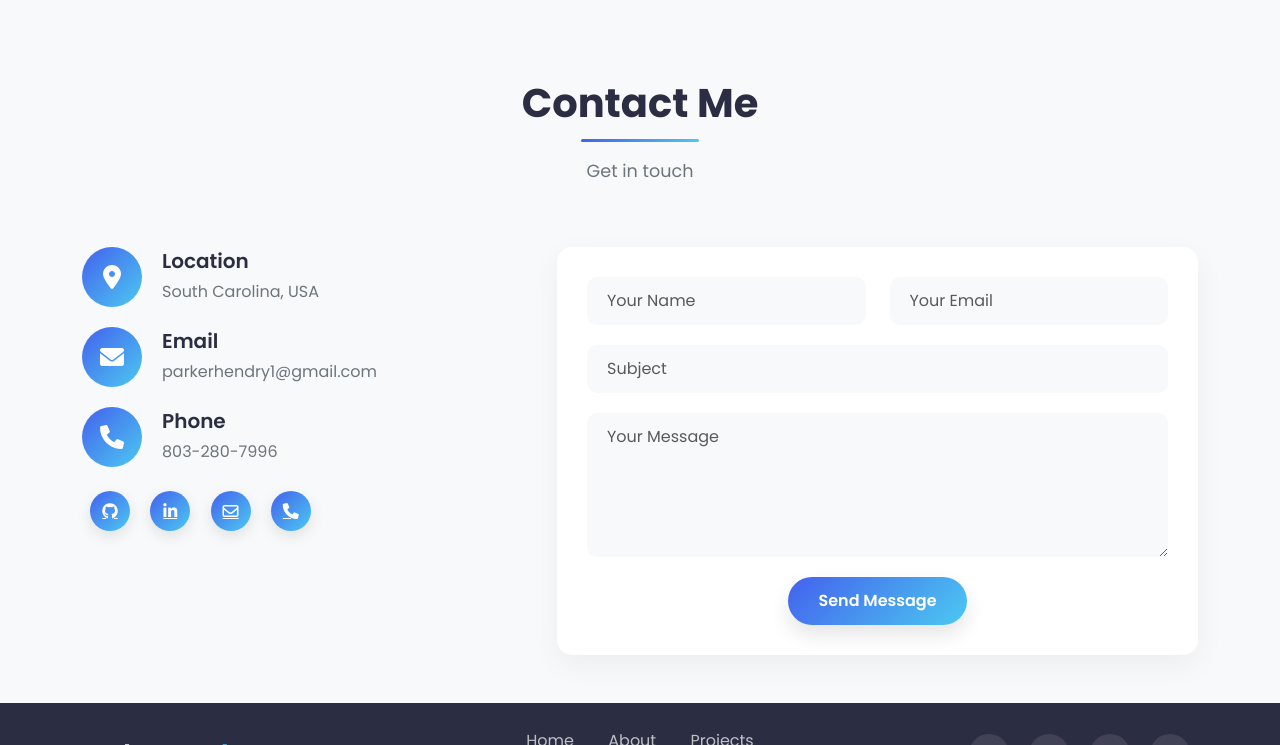
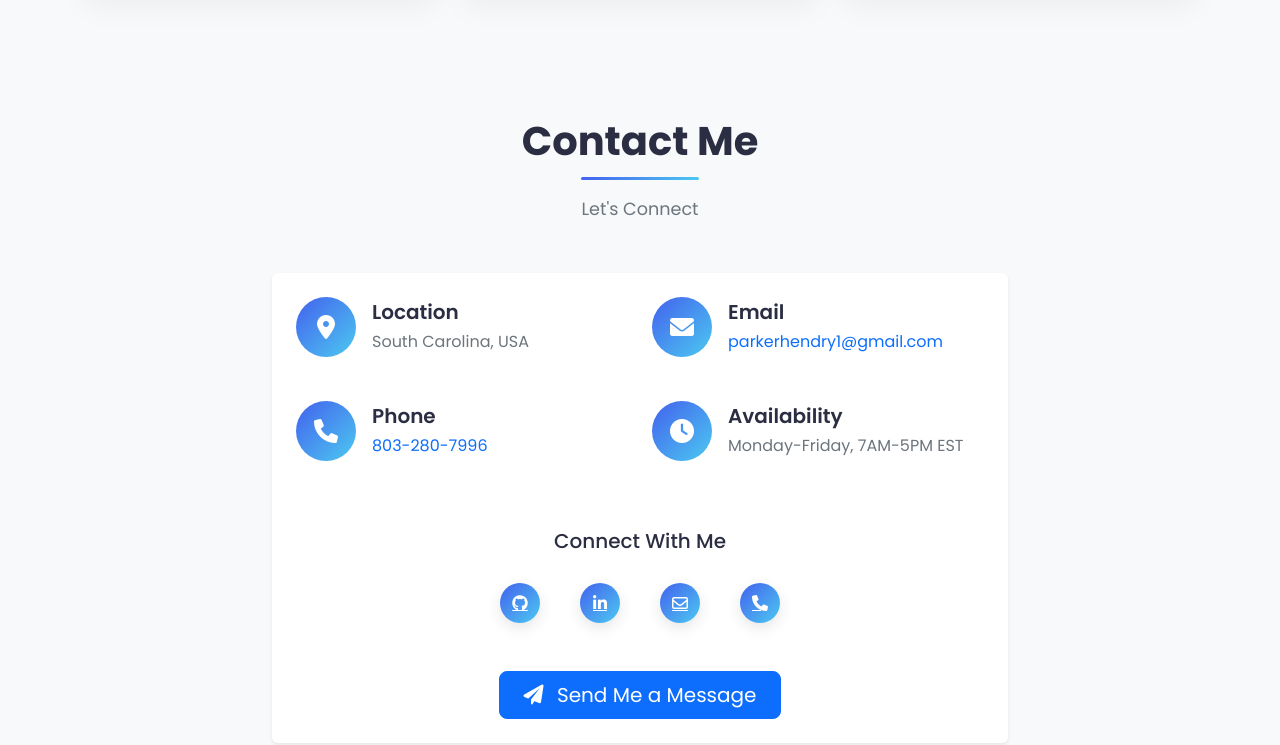
Before and after one commit to parkerhendry/parkerhendry.github.io, a plain HTML site: page index.html in a window 1280 px wide. Shown: the part 6149-6894 px from the top of the page. Drawn offline with nearby package versions, Linux system fonts and the light colour scheme.

Commit message:
Modified Portfolio

```diff
--- a/index.html
+++ b/index.html
@@ -772,6 +772,26 @@
             transform: translateY(-5px);
             box-shadow: 0 10px 20px rgba(0,0,0,0.2);
         }
+        .contact-info-card {
+            background-color: #fff;
+            border-radius: 10px;
+            transition: all 0.3s ease;
+        }
+
+        .contact-info-card:hover {
+            transform: translateY(-5px);
+            box-shadow: 0 10px 20px rgba(0,0,0,0.1) !important;
+        }
+
+        .social-icon {
+            color: #555;
+            transition: all 0.3s ease;
+        }
+
+        .social-icon:hover {
+            color: #007bff;
+            transform: translateY(-3px);
+        }
     </style>
 </head>
 <body>
@@ -988,7 +1008,7 @@
                         <div class="project-tags">
                             <span class="project-tag">Python</span>
                             <span class="project-tag">JavaScript</span>
-                            <span class="project-tag">Geotab API</span>
+                            <span class="project-tag">Geotab API/SDK</span>
                         </div>
                         <h4>Fleet Speed Violation Reporting & Automation Dashboard</h4>
                         <p>A web-based reporting dashboard that integrates with the Geotab API to fetch and analyze speeding violations across a fleet, with automated reporting capabilities.</p>
@@ -999,7 +1019,7 @@
                         <img src="/api/placeholder/600/400" alt="Geotab Project">
                         <div class="project-overlay">
                             <div class="project-links">
-                                <a href="https://github.com/parkerhendry/projects" target="_blank"><i class="fas fa-link"></i></a>
+                                <!--<a href="https://github.com/parkerhendry/projects" target="_blank"><i class="fas fa-link"></i></a>-->
                                 <a href="https://github.com/parkerhendry/projects" target="_blank"><i class="fab fa-github"></i></a>
                             </div>
                         </div>
@@ -1017,7 +1037,7 @@
                         <img src="/api/placeholder/600/400" alt="Geotab Project">
                         <div class="project-overlay">
                             <div class="project-links">
-                                <a href="https://github.com/parkerhendry/projects" target="_blank"><i class="fas fa-link"></i></a>
+                                <!--<a href="https://github.com/parkerhendry/projects" target="_blank"><i class="fas fa-link"></i></a>-->
                                 <a href="https://github.com/parkerhendry/projects" target="_blank"><i class="fab fa-github"></i></a>
                             </div>
                         </div>
@@ -1303,69 +1323,83 @@
     <!-- Contact Section -->
     <section id="contact" class="contact-section py-5" data-aos="fade-up">
         <div class="container">
-            <div class="section-title text-center">
+            <div class="section-title text-center mb-5">
                 <h2>Contact Me</h2>
-                <p>Get in touch</p>
+                <p>Let's Connect</p>
             </div>
+            <div class="row justify-content-center">
+                <div class="col-lg-8" data-aos="fade-up" data-aos-delay="100">
+                    <div class="contact-info-card p-4 shadow-sm rounded">
                         <div class="row">
-                <div class="col-lg-5 mb-5 mb-lg-0" data-aos="fade-up" data-aos-delay="100">
-                    <div class="contact-info">
-                        <div class="contact-info-item">
-                            <div class="contact-icon">
+                            <div class="col-md-6 mb-4">
+                                <div class="contact-info-item d-flex align-items-center">
+                                    <div class="contact-icon me-3">
                                         <i class="fas fa-map-marker-alt"></i>
                                     </div>
                                     <div class="contact-details">
-                                <h5>Location</h5>
-                                <p>South Carolina, USA</p>
+                                        <h5 class="mb-1">Location</h5>
+                                        <p class="mb-0">South Carolina, USA</p>
                                     </div>
                                 </div>
-                        <div class="contact-info-item">
-                            <div class="contact-icon">
+                            </div>
+                            <div class="col-md-6 mb-4">
+                                <div class="contact-info-item d-flex align-items-center">
+                                    <div class="contact-icon me-3">
                                         <i class="fas fa-envelope"></i>
                                     </div>
                                     <div class="contact-details">
-                                <h5>Email</h5>
-                                <p>parkerhendry1@gmail.com</p>
+                                        <h5 class="mb-1">Email</h5>
+                                        <p class="mb-0"><a href="mailto:parkerhendry1@gmail.com" class="text-decoration-none">parkerhendry1@gmail.com</a></p>
                                     </div>
                                 </div>
-                        <div class="contact-info-item">
-                            <div class="contact-icon">
+                            </div>
+                            <div class="col-md-6 mb-4 mb-md-0">
+                                <div class="contact-info-item d-flex align-items-center">
+                                    <div class="contact-icon me-3">
                                         <i class="fas fa-phone"></i>
                                     </div>
                                     <div class="contact-details">
-                                <h5>Phone</h5>
-                                <p>803-280-7996</p>
-                            </div>
-                        </div>
-                        <div class="social-icons mt-4">
-                            <a href="https://github.com/parkerhendry/projects" target="_blank"><i class="fab fa-github"></i></a>
-                            <a href="https://www.linkedin.com/in/parker-hendry-a53715287" target="_blank"><i class="fab fa-linkedin-in"></i></a>
-                            <a href="mailto:parkerhendry1@gmail.com"><i class="far fa-envelope"></i></a>
-                            <a href="tel:8032807996"><i class="fas fa-phone"></i></a>
+                                        <h5 class="mb-1">Phone</h5>
+                                        <p class="mb-0"><a href="tel:8032807996" class="text-decoration-none">803-280-7996</a></p>
                                     </div>
                                 </div>
                             </div>
-                <div class="col-lg-7" data-aos="fade-up" data-aos-delay="200">
-                    <div class="contact-form">
-                        <form>
-                            <div class="row">
-                                <div class="col-md-6 form-group">
-                                    <input type="text" class="form-control" placeholder="Your Name" required>
+                            <div class="col-md-6">
+                                <div class="contact-info-item d-flex align-items-center">
+                                    <div class="contact-icon me-3">
+                                        <i class="fas fa-clock"></i>
                                     </div>
-                                <div class="col-md-6 form-group">
-                                    <input type="email" class="form-control" placeholder="Your Email" required>
+                                    <div class="contact-details">
+                                        <h5 class="mb-1">Availability</h5>
+                                        <p class="mb-0">Monday-Friday, 7AM-5PM EST</p>
                                     </div>
                                 </div>
-                            <div class="form-group">
-                                <input type="text" class="form-control" placeholder="Subject" required>
                             </div>
-                            <div class="form-group">
-                                <textarea class="form-control" rows="5" placeholder="Your Message" required></textarea>
                         </div>
-                            <div class="text-center">
-                                <button type="submit" class="btn btn-submit">Send Message</button>
+
+                        <div class="text-center mt-5">
+                            <h5 class="mb-3">Connect With Me</h5>
+                            <div class="social-icons d-flex justify-content-center gap-4">
+                                <a href="https://github.com/parkerhendry/projects" target="_blank" class="social-icon" title="GitHub">
+                                    <i class="fab fa-github"></i>
+                                </a>
+                                <a href="https://www.linkedin.com/in/parker-hendry-a53715287" target="_blank" class="social-icon" title="LinkedIn">
+                                    <i class="fab fa-linkedin-in"></i>
+                                </a>
+                                <a href="mailto:parkerhendry1@gmail.com" class="social-icon" title="Email">
+                                    <i class="far fa-envelope"></i>
+                                </a>
+                                <a href="tel:8032807996" class="social-icon" title="Phone">
+                                    <i class="fas fa-phone"></i>
+                                </a>
                             </div>
-                        </form>
+                        </div>
+
+                        <div class="text-center mt-5">
+                            <a href="mailto:parkerhendry1@gmail.com" class="btn btn-primary btn-lg px-4">
+                                <i class="fas fa-paper-plane me-2"></i> Send Me a Message
+                            </a>
+                        </div>
                     </div>
                 </div>
             </div>
```
Lines whose indentation alone changed are shown as unchanged.
